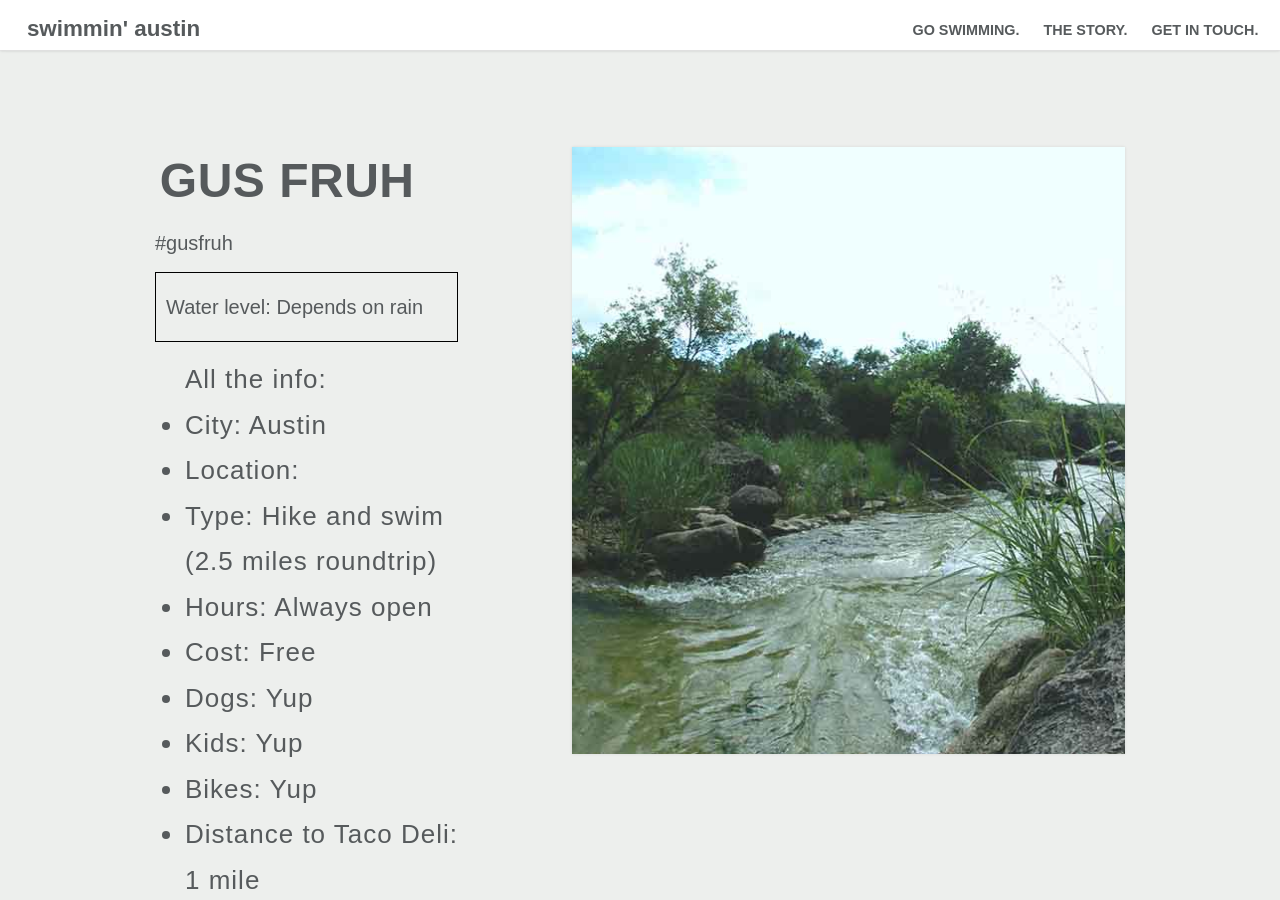
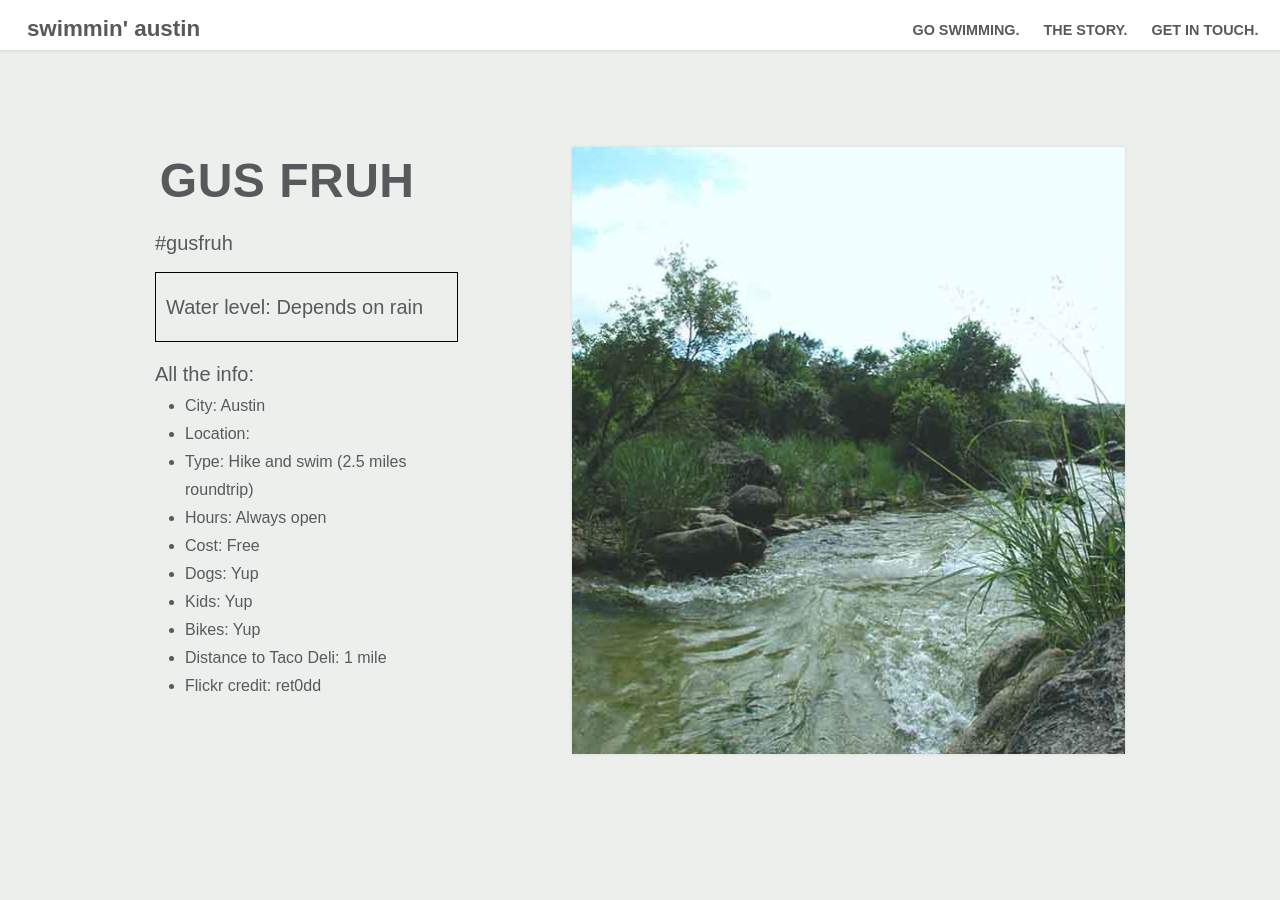
Before and after one commit to stephskaggs/swimnaustin, a Jekyll site: the page built from _posts/2000-10-24-gusfruh.markdown, in a window 1280 px wide and 900 px high. Built offline with Jekyll 4.4.1, drawn with Linux system fonts in a browser that asks for light colours; nearby versions of some CDN libraries; library files that are not in the unit come from our copies.

Commit message:
fixed the UL

```diff
--- a/_layouts/post.html
+++ b/_layouts/post.html
@@ -22,7 +22,8 @@
                 <h4 class="status">Water level: {{page.water}}</h4>
               </div>
 
-              <ul><h3 class="hole-info">All the info:
+             <h4 class="hole-info">All the info: </h4>
+              <ul>
                 <li>City: {{page.city}}</li>
                 <li>Location: {{page.location}}</li>
                 <li>Type: {{page.type}}</li>
@@ -33,7 +34,6 @@
                 <li>Bikes: {{page.bikes}}</li>
                 <li>Distance to Taco Deli: {{page.taco}}</li>
                 <li>Flickr credit: {{page.credit}}</li>
-              </h3>
               </ul>
 
           </div>
```
